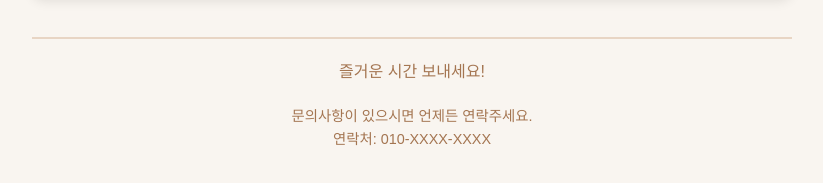
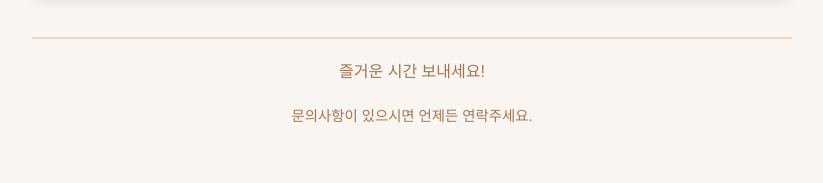
Before and after one commit to 1-thr2/my-room-guide, a plain HTML site: page index.html in a window 1280 px wide. Shown: the part 5757-5940 px from the top of the page, without its empty margins (228-1051 px from the left). Drawn offline with Linux system fonts and the light colour scheme.

Commit message:
Update index.html

```diff
--- a/index.html
+++ b/index.html
@@ -217,7 +217,6 @@
             <p>즐거운 시간 보내세요!</p>
             <div class="contact-info">
                 <p>문의사항이 있으시면 언제든 연락주세요.</p>
-                <p>연락처: 010-XXXX-XXXX</p>
             </div>
         </footer>
     </div>
```
